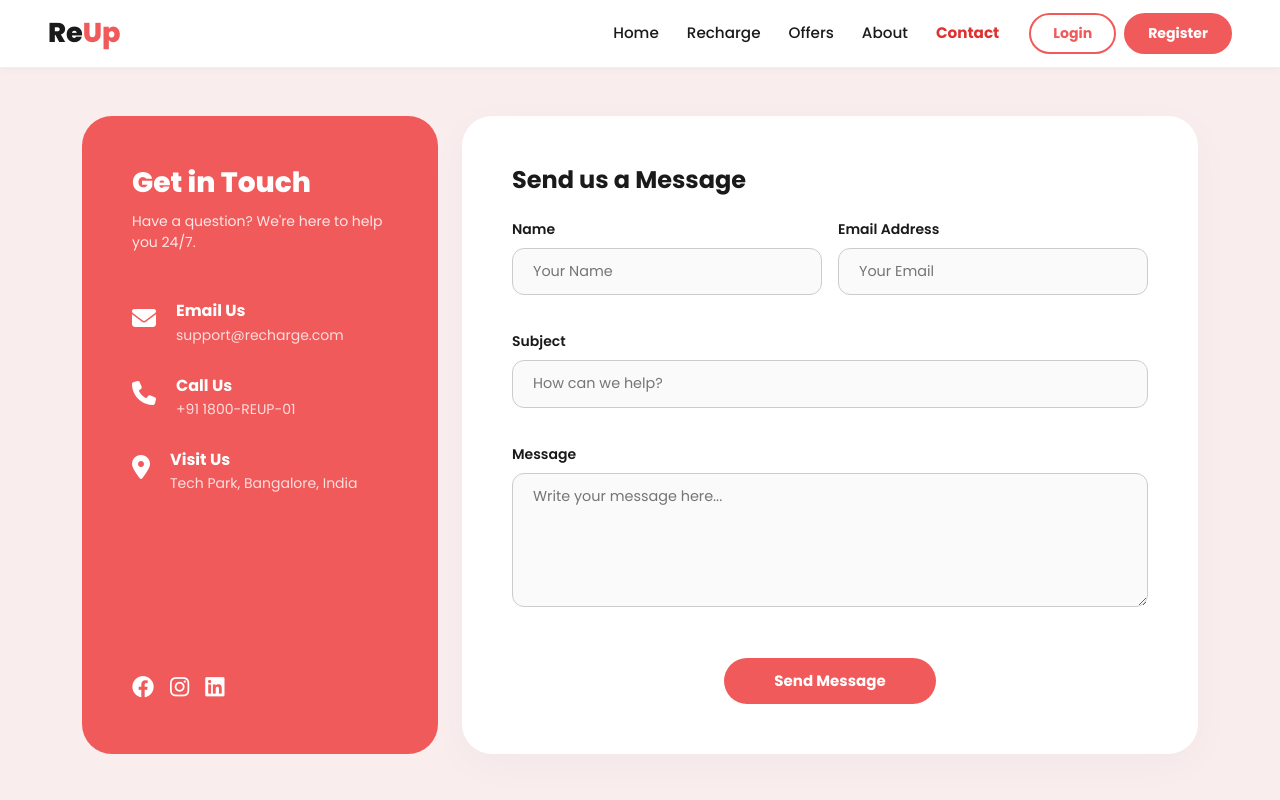
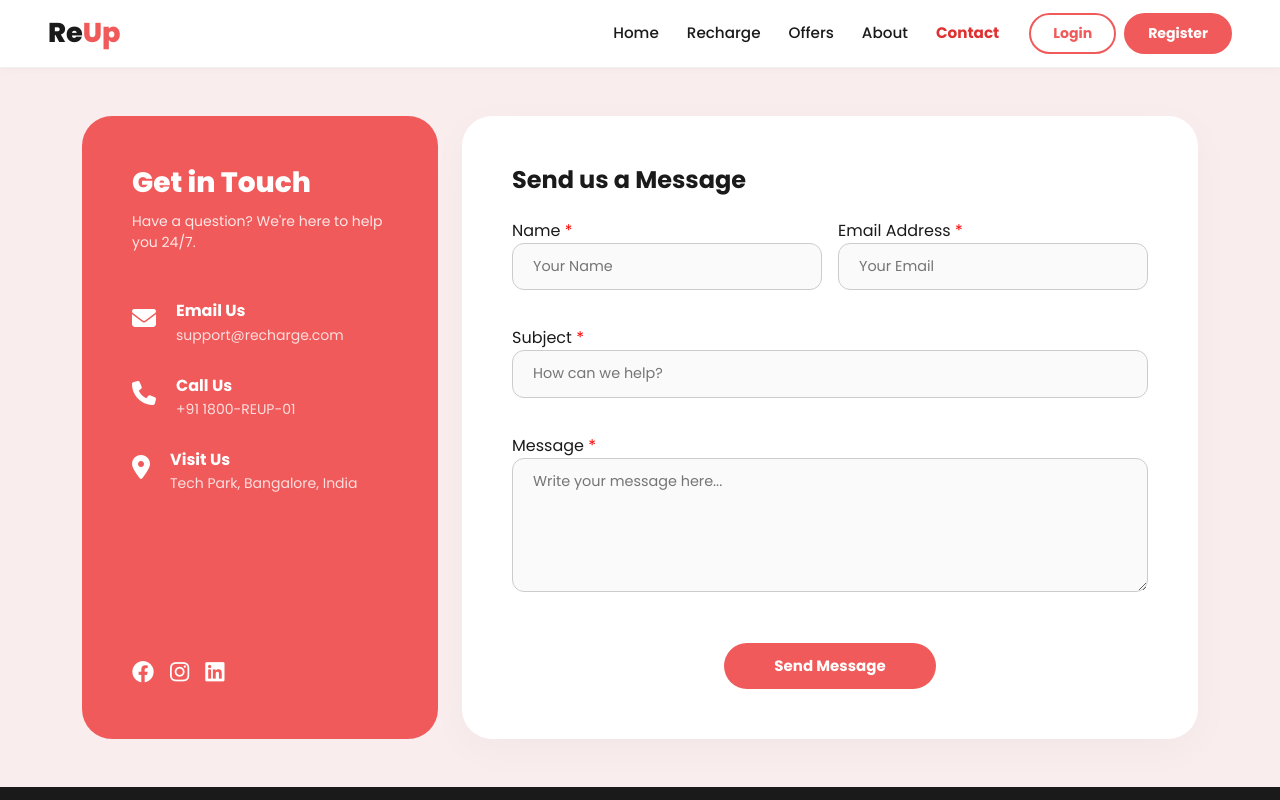
Before and after one commit to Balaji1472/Mobile-Recharge-System-Front-end-React, a React (Vite) app: page /contact in a window 1280 px wide. Shown: the top 800 px of the page. Built offline with nearby package versions, Linux system fonts and the light colour scheme.

Commit message:
contact page form response is now sent via emailjs external service.

```diff
--- a/src/pages/ContactPage.jsx
+++ b/src/pages/ContactPage.jsx
@@ -1,52 +1,100 @@
-import React, { useState, useRef } from 'react';
-import { useToast } from '../hooks/useToast';
-import './ContactPage.css';
+import React, { useState, useRef } from "react";
+import { useToast } from "../hooks/useToast";
+import emailjs from "@emailjs/browser";
+import "./ContactPage.css";
 
 const infoItems = [
-  { icon: 'fa-envelope', title: 'Email Us',  detail: 'support@recharge.com' },
-  { icon: 'fa-phone',    title: 'Call Us',   detail: '+91 1800-REUP-01' },
-  { icon: 'fa-location-dot', title: 'Visit Us', detail: 'Tech Park, Bangalore, India' },
+  { icon: "fa-envelope", title: "Email Us", detail: "support@recharge.com" },
+  { icon: "fa-phone", title: "Call Us", detail: "+91 1800-REUP-01" },
+  {
+    icon: "fa-location-dot",
+    title: "Visit Us",
+    detail: "Tech Park, Bangalore, India",
+  },
 ];
 
 function validate({ name, email, subject, message }) {
   const errs = {};
-  if (!name.trim())        errs.name    = 'Name is required';
-  if (!email.trim())       errs.email   = 'Email is required';
+  if (!name.trim()) errs.name = "Name is required";
+  if (!email.trim()) errs.email = "Email is required";
   else if (!/^[^\s@]+@[^\s@]+\.[^\s@]+$/.test(email.trim()))
-                           errs.email   = 'Enter a valid email address';
-  if (!subject.trim())     errs.subject = 'Subject is required';
-  if (!message.trim())     errs.message = 'Message is required';
+    errs.email = "Enter a valid email address";
+  if (!subject.trim()) errs.subject = "Subject is required";
+  if (!message.trim()) errs.message = "Message is required";
   return errs;
 }
 
 export default function ContactPage() {
-  const [fields, setFields]   = useState({ name: '', email: '', subject: '', message: '' });
-  const [errors, setErrors]   = useState({});
+  const [fields, setFields] = useState({
+    name: "",
+    email: "",
+    subject: "",
+    message: "",
+  });
+  const [errors, setErrors] = useState({});
   const [loading, setLoading] = useState(false);
-  const btnRef                = useRef(null);
-  const { showToast }         = useToast();
+  const btnRef = useRef(null);
+  const { toast } = useToast();
 
   const set = (key) => (e) => {
     setFields((p) => ({ ...p, [key]: e.target.value }));
-    setErrors((p) => ({ ...p, [key]: '' }));
+    setErrors((p) => ({ ...p, [key]: "" }));
+  };
+
+  //  NEW: onBlur validation for email
+  const validateEmailOnBlur = () => {
+    if (!fields.email.trim()) {
+      setErrors((p) => ({ ...p, email: "Email is required" }));
+    } else if (!/^[^\s@]+@[^\s@]+\.[^\s@]+$/.test(fields.email.trim())) {
+      setErrors((p) => ({ ...p, email: "Enter a valid email address" }));
+    }
   };
 
   const shakeBtn = () => {
-    btnRef.current?.classList.add('btn-shake');
-    setTimeout(() => btnRef.current?.classList.remove('btn-shake'), 500);
+    btnRef.current?.classList.add("btn-shake");
+    setTimeout(() => btnRef.current?.classList.remove("btn-shake"), 500);
   };
 
+  //  ONLY LOGIC CHANGE: EmailJS integration
   const handleSubmit = async (e) => {
     e.preventDefault();
+
     const errs = validate(fields);
     setErrors(errs);
-    if (Object.keys(errs).length > 0) { shakeBtn(); return; }
+
+    if (Object.keys(errs).length > 0) {
+      shakeBtn();
+      return;
+    }
 
     setLoading(true);
-    // Simulate a brief async delay, then show success toast
-    await new Promise((r) => setTimeout(r, 800));
-    showToast('Message sent! We\'ll get back to you shortly.', 'success');
-    setFields({ name: '', email: '', subject: '', message: '' });
+
+    try {
+      await emailjs.send(
+        "service_3syewkn",
+        "template_8ffv42c",
+        {
+          name: fields.name,
+          email: fields.email,
+          subject: fields.subject,
+          message: fields.message,
+        },
+        "dHFz9RX__8XFQi66f",
+      );
+
+      toast("Message sent! We'll get back to you shortly.", "success");
+
+      setFields({
+        name: "",
+        email: "",
+        subject: "",
+        message: "",
+      });
+    } catch (error) {
+      console.error("EmailJS Error:", error);
+      toast("Failed to send message. Try again.", "error");
+    }
+
     setLoading(false);
   };
 
@@ -54,12 +102,13 @@ export default function ContactPage() {
     <main className="contact-main">
       <div className="container py-5">
         <div className="row align-items-stretch">
-
-          {/* ── INFO PANEL ── */}
+          {/* INFO PANEL */}
           <div className="col-lg-4 mb-4 mb-lg-0">
             <div className="contact-info-panel h-100">
               <h2>Get in Touch</h2>
-              <p className="mb-5">Have a question? We're here to help you 24/7.</p>
+              <p className="mb-5">
+                Have a question? We're here to help you 24/7.
+              </p>
 
               {infoItems.map((item) => (
                 <div className="info-item" key={item.title}>
@@ -72,70 +121,85 @@ export default function ContactPage() {
               ))}
 
               <div className="contact-social-box mt-auto">
-                <a href="#facebook" aria-label="Facebook"><i className="fa-brands fa-facebook"></i></a>
-                <a href="#instagram" aria-label="Instagram"><i className="fa-brands fa-instagram"></i></a>
-                <a href="#linkedin" aria-label="LinkedIn"><i className="fa-brands fa-linkedin"></i></a>
+                <a href="#facebook">
+                  <i className="fa-brands fa-facebook"></i>
+                </a>
+                <a href="#instagram">
+                  <i className="fa-brands fa-instagram"></i>
+                </a>
+                <a href="#linkedin">
+                  <i className="fa-brands fa-linkedin"></i>
+                </a>
               </div>
             </div>
           </div>
 
-          {/* ── FORM CARD ── */}
+          {/* FORM */}
           <div className="col-lg-8">
             <div className="contact-form-card">
               <h3>Send us a Message</h3>
+
               <form onSubmit={handleSubmit} className="mt-4" noValidate>
                 <div className="row g-3">
-
                   <div className="col-md-6">
-                    <label className="form-label" htmlFor="contactName">Name</label>
+                    <label htmlFor="contactName">
+                      Name <span style={{ color: "red" }}>*</span>
+                    </label>
                     <input
                       id="contactName"
                       type="text"
-                      className={`form-control-custom ${errors.name ? 'input-error' : ''}`}
-                      placeholder="Your Name"
+                      className={`form-control-custom ${errors.name ? "input-error" : ""}`}
+                      placeholder="Your Name" //  kept
                       value={fields.name}
-                      onChange={set('name')}
+                      onChange={set("name")}
                     />
-                    <span className="field-error">{errors.name || ''}</span>
+                    <span className="field-error">{errors.name}</span>
                   </div>
 
                   <div className="col-md-6">
-                    <label className="form-label" htmlFor="contactEmail">Email Address</label>
+                    <label htmlFor="contactEmail">
+                      Email Address <span style={{ color: "red" }}>*</span>
+                    </label>
                     <input
                       id="contactEmail"
                       type="email"
-                      className={`form-control-custom ${errors.email ? 'input-error' : ''}`}
-                      placeholder="Your Email"
+                      className={`form-control-custom ${errors.email ? "input-error" : ""}`}
+                      placeholder="Your Email" //  kept
                       value={fields.email}
-                      onChange={set('email')}
+                      onChange={set("email")}
+                      onBlur={validateEmailOnBlur} //  added
                     />
-                    <span className="field-error">{errors.email || ''}</span>
+                    <span className="field-error">{errors.email}</span>
                   </div>
 
                   <div className="col-12">
-                    <label className="form-label" htmlFor="contactSubject">Subject</label>
+                    <label htmlFor="contactSubject">
+                      Subject <span style={{ color: "red" }}>*</span>
+                    </label>
                     <input
                       id="contactSubject"
                       type="text"
-                      className={`form-control-custom ${errors.subject ? 'input-error' : ''}`}
-                      placeholder="How can we help?"
+                      className={`form-control-custom ${errors.subject ? "input-error" : ""}`}
+                      placeholder="How can we help?" //  kept
                       value={fields.subject}
-                      onChange={set('subject')}
+                      onChange={set("subject")}
                     />
-                    <span className="field-error">{errors.subject || ''}</span>
+                    <span className="field-error">{errors.subject}</span>
                   </div>
 
                   <div className="col-12">
-                    <label className="form-label" htmlFor="contactMessage">Message</label>
+                    <label htmlFor="contactMessage">
+                      Message <span style={{ color: "red" }}>*</span>
+                    </label>
                     <textarea
                       id="contactMessage"
-                      className={`form-control-custom ${errors.message ? 'input-error' : ''}`}
                       rows="5"
-                      placeholder="Write your message here..."
+                      className={`form-control-custom ${errors.message ? "input-error" : ""}`}
+                      placeholder="Write your message here..." //  kept
                       value={fields.message}
-                      onChange={set('message')}
+                      onChange={set("message")}
                     />
-                    <span className="field-error">{errors.message || ''}</span>
+                    <span className="field-error">{errors.message}</span>
                   </div>
 
                   <div className="col-12 text-center mt-4">
@@ -145,18 +209,20 @@ export default function ContactPage() {
                       className="btn-submit-contact"
                       disabled={loading}
                     >
-                      {loading
-                        ? <><i className="fa-solid fa-spinner fa-spin me-2"></i>Sending...</>
-                        : 'Send Message'
-                      }
+                      {loading ? (
+                        <>
+                          <i className="fa-solid fa-spinner fa-spin me-2"></i>
+                          Sending...
+                        </>
+                      ) : (
+                        "Send Message"
+                      )}
                     </button>
                   </div>
-
                 </div>
               </form>
             </div>
           </div>
-
         </div>
       </div>
     </main>
```
